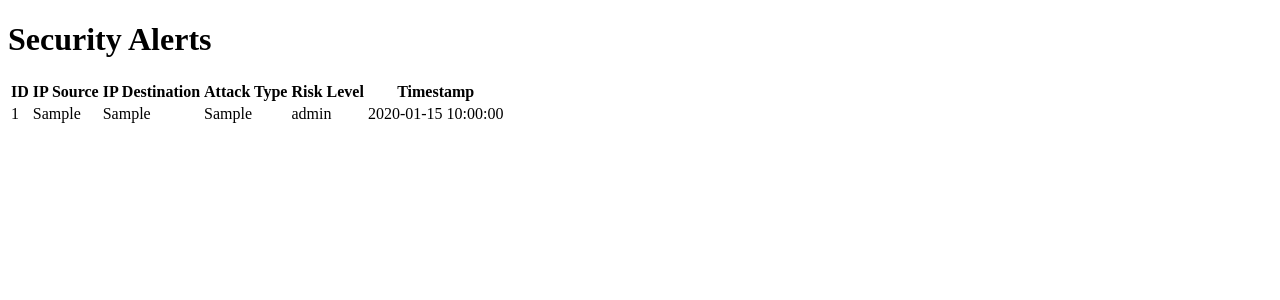
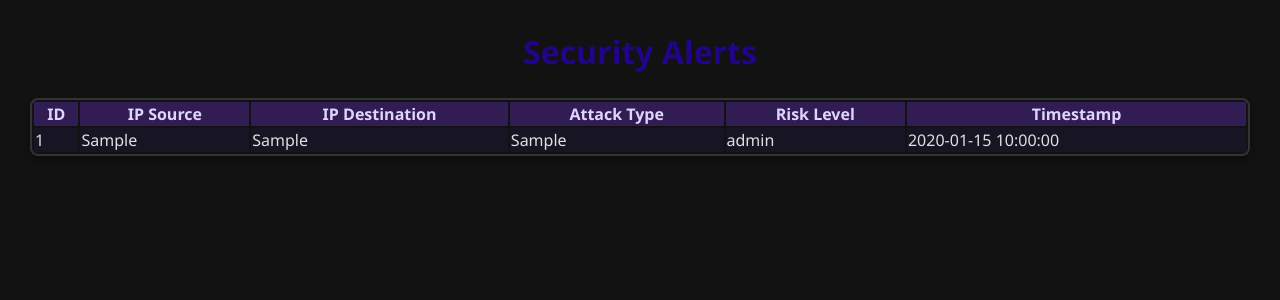
Before and after one commit to Wahiba-Labrini/nids-project, a Flask app: page / in a window 1280 px wide. Shown: the top 300 px of the page. Run offline with Flask 3, Linux system fonts and the light colour scheme; tables that the repository leaves empty or names only in its code hold one stand-in row (values such as "Sample post").

Commit message:
Improve dashboard design and fix alerts order

```diff
--- a/backend_python/db_handler.py
+++ b/backend_python/db_handler.py
@@ -35,7 +35,7 @@ def get_all_alerts():
             database="nids_db"
         )
         cursor=db_connection.cursor(dictionary=True)
-        cursor.execute("SELECT*FROM alerts ORDER BY detected_at DESC")
+        cursor.execute("SELECT*FROM alerts ORDER BY detected_at DESC,id DESC")
         res=cursor.fetchall()
         return res
     except mysql.connector.Error as err:
--- a/web_dashboard/static/css/style.css
+++ b/web_dashboard/static/css/style.css
@@ -0,0 +1,54 @@
+body{
+    font-family: 'Segoe UI', Tahoma, Geneva, Verdana, sans-serif;
+    background-color: #121212;
+    color: #e0e0e0;
+    margin: 30px;
+
+}
+h1{
+
+    text-align: center;
+    color: rgb(33, 4, 137);
+    margin-bottom: 25px;
+    font-size: 30 px;
+}
+table{
+    width: 100%;
+    border: 2px solid #333333;
+    border-radius: 8px;
+    overflow: hidden;
+    box-shadow: 0 4px 6px rgba(0,0,0, 0.3);
+
+}
+.risk-high{
+    color: rgb(151, 99, 3);
+    font-weight: bold;
+}
+.risk-critical{
+    color: rgb(125, 3, 3);
+    font-weight: bold;
+}
+.risk-noraml{
+     color: rgb(2, 109, 2);
+
+}
+th,td{
+    padding: 12px,15px;
+}
+tbody tr:nth-child(even){
+    background-color: rgba(50,40,90,0.4);
+}
+tbody tr:nth-child(odd){
+    background-color: rgba(30,25,60,0.4);
+
+}
+th{
+    background-color: rgba(80,40,150,0.5);
+    color: #e0d4ff;
+
+}
+tbody tr:hover{
+     background-color:  rgba(100,60,200,0.3);
+     cursor: pointer;
+
+}
--- a/web_dashboard/templates/index.html
+++ b/web_dashboard/templates/index.html
@@ -26,7 +26,12 @@
                 <td> {{ alert.source_ip }} </td>
                 <td> {{ alert.destination_ip }} </td>
                 <td> {{ alert.attack_type }} </td>
-                <td> {{ alert.risk_level }} </td>
+                <td class="{% if alert.risk_level== 'HIGH'%}risk-high
+                           {%elif alert.risk_level== 'CRITICAL'%}risk-critical
+                           {% else %} risk-normal
+                           {% endif %}">
+                        {{ alert.risk_level }}
+                </td>
                 <td> {{ alert.detected_at }} </td>
             </tr>
             {% endfor %}
```
